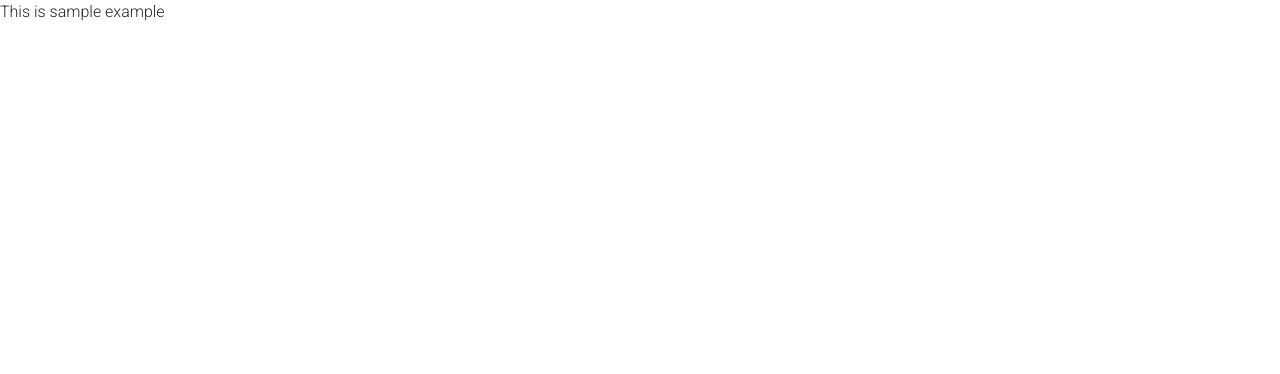
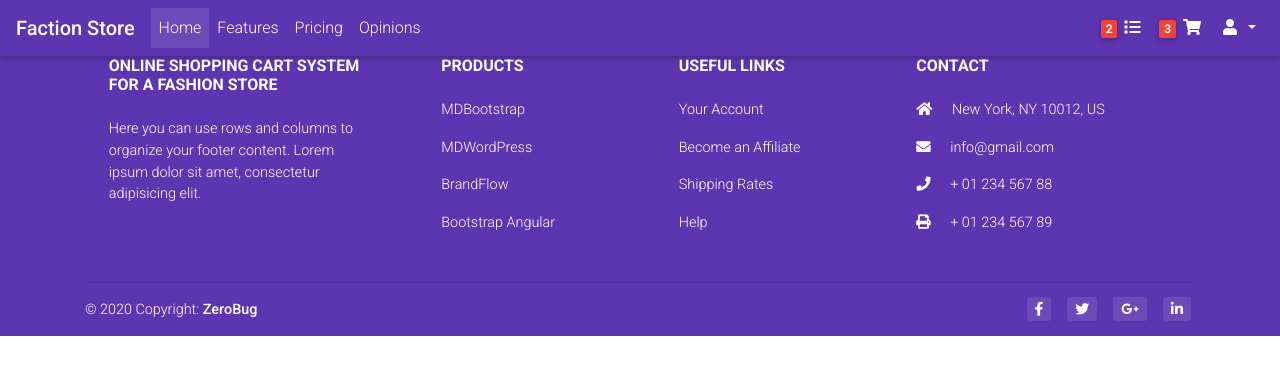
Before and after one commit to anujshashimal/Fashion-Web-App, a React (Create React App) app in the folder web/: page / in a window 1280 px wide. Shown: the top 374 px of the page. Built offline with nearby package versions, Linux system fonts and the light colour scheme.

Commit message:
Adding Header Footer to all pages

```diff
--- a/web/src/App.js
+++ b/web/src/App.js
@@ -1,8 +1,7 @@
 import React , {Component} from 'react';
 import './App.css';
 import { BrowserRouter, Route, Switch} from "react-router-dom";
-import header from "./Components/CommonComponents/header.js";
-
+import Header from "./Components/CommonComponents/header.js";import Footer from './Components/CommonComponents/footer';
 // {/*Lahiru Import Here*/}
 //
 //
@@ -158,13 +157,10 @@ class App extends React.Component {
 
         return (
             <div>
-
+                <Header />
                 <BrowserRouter>
                     <Switch>
-                        <Route path={'/'} exact component={sampleRoute}/>
-
                         {/*Access authorized for - (Everyone)*/}
-
 
 
 
@@ -199,6 +195,7 @@ class App extends React.Component {
 
                     </Switch>
                 </BrowserRouter>
+                <Footer/>
             </div>
         );
     }
--- a/web/src/Components/CartComponents/Cart.js
+++ b/web/src/Components/CartComponents/Cart.js
@@ -1,6 +1,7 @@
 import React, {useState} from 'react';
 import {addBasket} from "../../Actions/addActions";
 import {connect} from 'react-redux';
+import {Switch} from "react-router-dom";
 
 const Cart = (props) =>{
     console.log(props)
@@ -9,12 +10,12 @@ const Cart = (props) =>{
 
     const addToBasket = () => {
         settnumberBacket(numberBasket +1);
-
     }
 
     return (
         <div>
-        <header>
+
+            <header>
             <p>Hello I'm Cartt</p>
             <button type="button" className="btn btn-primary"onClick={addToBasket}>Add to Cart</button>
 
--- a/web/src/Components/CommonComponents/footer.js
+++ b/web/src/Components/CommonComponents/footer.js
@@ -8,11 +8,7 @@ export default class header extends Component{
 
 
     <div class="container text-center text-md-left">
-
-
       <div class="row text-center text-md-left mt-3 pb-3">
-
-
         <div class="col-md-3 col-lg-3 col-xl-3 mx-auto mt-3">
           <h6 class="text-uppercase mb-4 font-weight-bold">Online Shopping Cart System for a Fashion Store </h6>
           <p>Here you can use rows and columns to organize your footer content. Lorem ipsum dolor sit amet,
--- a/web/src/Components/CommonComponents/header.js
+++ b/web/src/Components/CommonComponents/header.js
@@ -6,7 +6,6 @@ export default class header extends Component{
             <header>
 
     <nav class="navbar fixed-top navbar-expand-lg navbar-dark  deep-purple darken-1 scrolling-navbar">
-
       <a class="navbar-brand" href="#"><strong>Faction Store</strong></a>
       <button class="navbar-toggler" type="button" data-toggle="collapse" data-target="#navbarSupportedContent"
         aria-controls="navbarSupportedContent" aria-expanded="false" aria-label="Toggle navigation">
```
